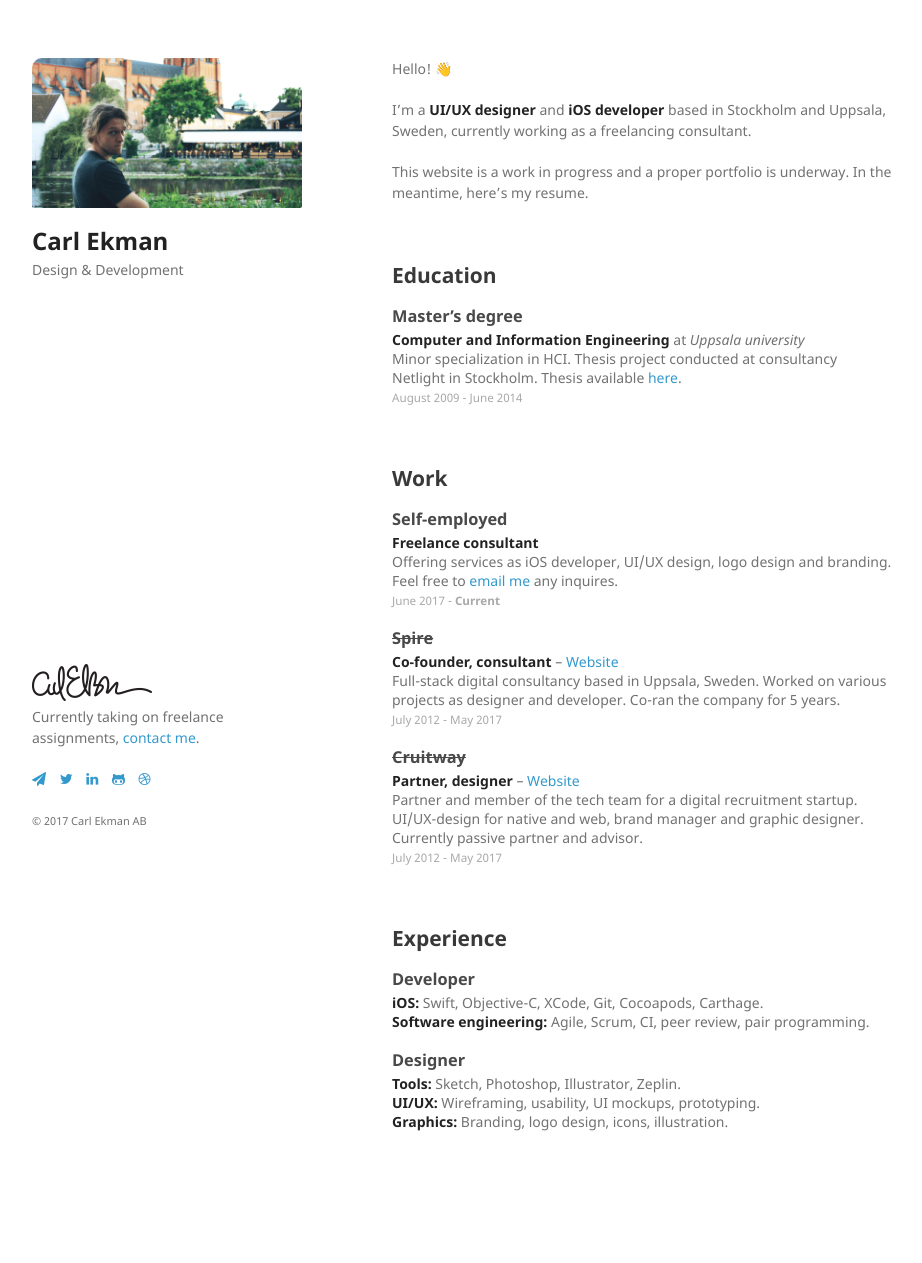
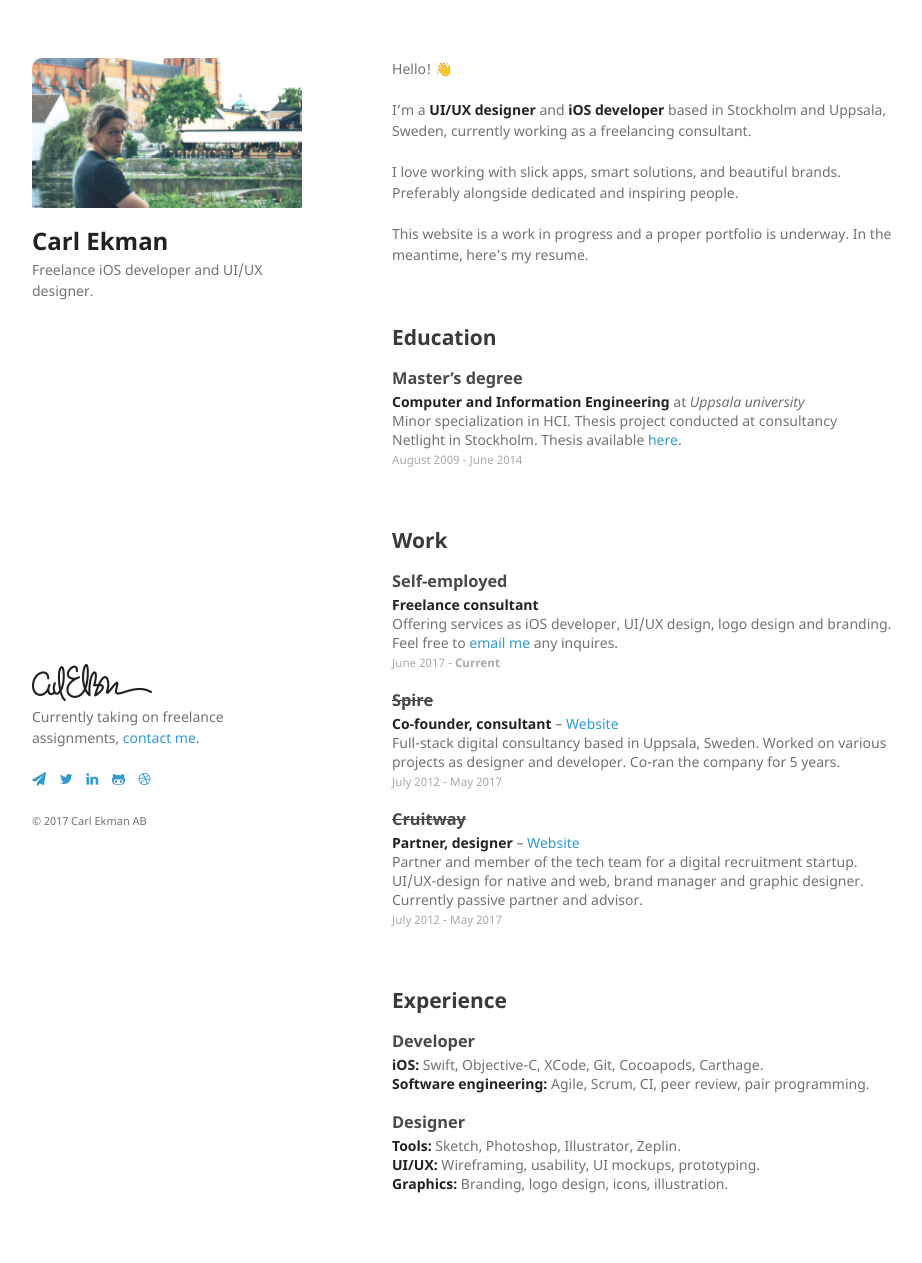
Before and after one commit to CarlEkman/CarlEkman.github.io, a Jekyll site: the page built from index.md, in a window 1280 px wide. Shown: the whole page, without its empty margins (178-1100 px from the left). Built offline with Jekyll 4.4.1, drawn with Linux system fonts in a browser that asks for light colours; nearby versions of some CDN libraries; our own code applies the rules of GitHub Pages for plain Markdown files; before the commit the page ends 1201 px from its top, so only the background shows below that.

Commit message:
Rename images, update index.md

```diff
--- a/_includes/footer.html
+++ b/_includes/footer.html
@@ -1,5 +1,5 @@
 <footer>
-  <img srcset="assets/Signature.png 1x, assets/Signature@2x.png 2x, assets/Signature@3x.png 3x" title="Carl Ekman">
+  <img srcset="assets/sig.png 1x, assets/sig@2x.png 2x, assets/sig@3x.png 3x" title="Carl Ekman">
   <p>Currently taking on freelance assignments, <a href="mailto:{{ site.social.email | encode_email }}" title="Contact me">contact me</a>.</p>
   <p>
     <a href="mailto:{{ site.social.email | encode_email }}" title="Email"><i class="fa fa-paper-plane"></i></a>
--- a/_includes/header.html
+++ b/_includes/header.html
@@ -1,5 +1,6 @@
 <header>
-  <div class="header-image-container" style="background-image: url('/assets/CoverImage.jpg')"></div>
+  <div class="header-image-container" style="background-image: url('/assets/cover.jpg')"></div>
   <h1>{{ site.title | default: site.github.repository_name }}</h1>
-  <p>{{ site.description | default: site.github.project_tagline }}</p>
+  <!--<p>{{ site.description | default: site.github.project_tagline }}</p>-->
+  <p>Freelance iOS developer and UI/UX designer.</p>
 </header>
--- a/index.md
+++ b/index.md
@@ -1,6 +1,8 @@
 Hello! 👋
 
 I'm a **UI/UX designer** and **iOS developer** based in Stockholm and Uppsala, Sweden, currently working as a freelancing consultant.
+
+I love working with slick apps, smart solutions, and beautiful brands. Preferably alongside dedicated and inspiring people.
 
 This website is a work in progress and a proper portfolio is underway. In the meantime, here's my resume.
 
```
Also changed, not shown: assets/CoverImage.jpg (deleted), assets/cover.jpg (added), assets/sig.png (renamed from assets/Signature.png), assets/sig@2x.png (renamed from assets/Signature@2x.png), assets/sig@3x.png (renamed from assets/Signature@3x.png).
